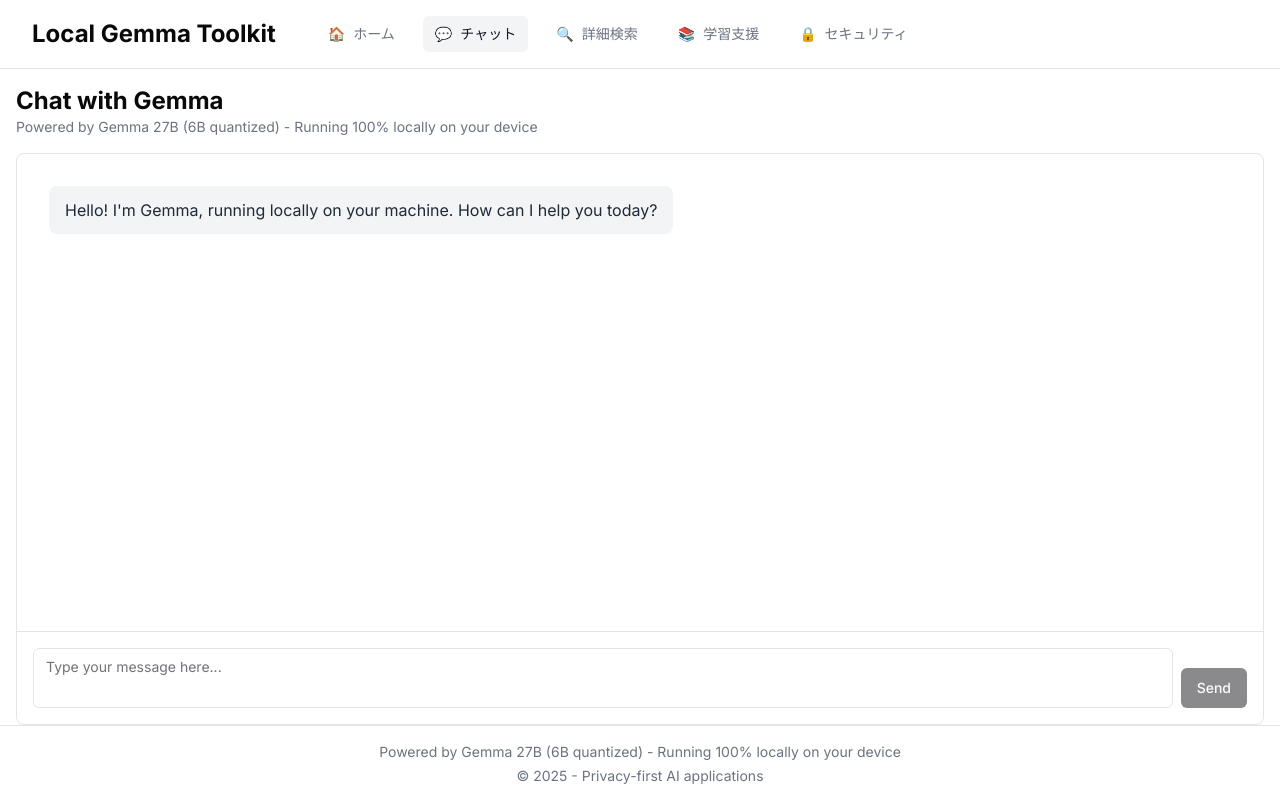
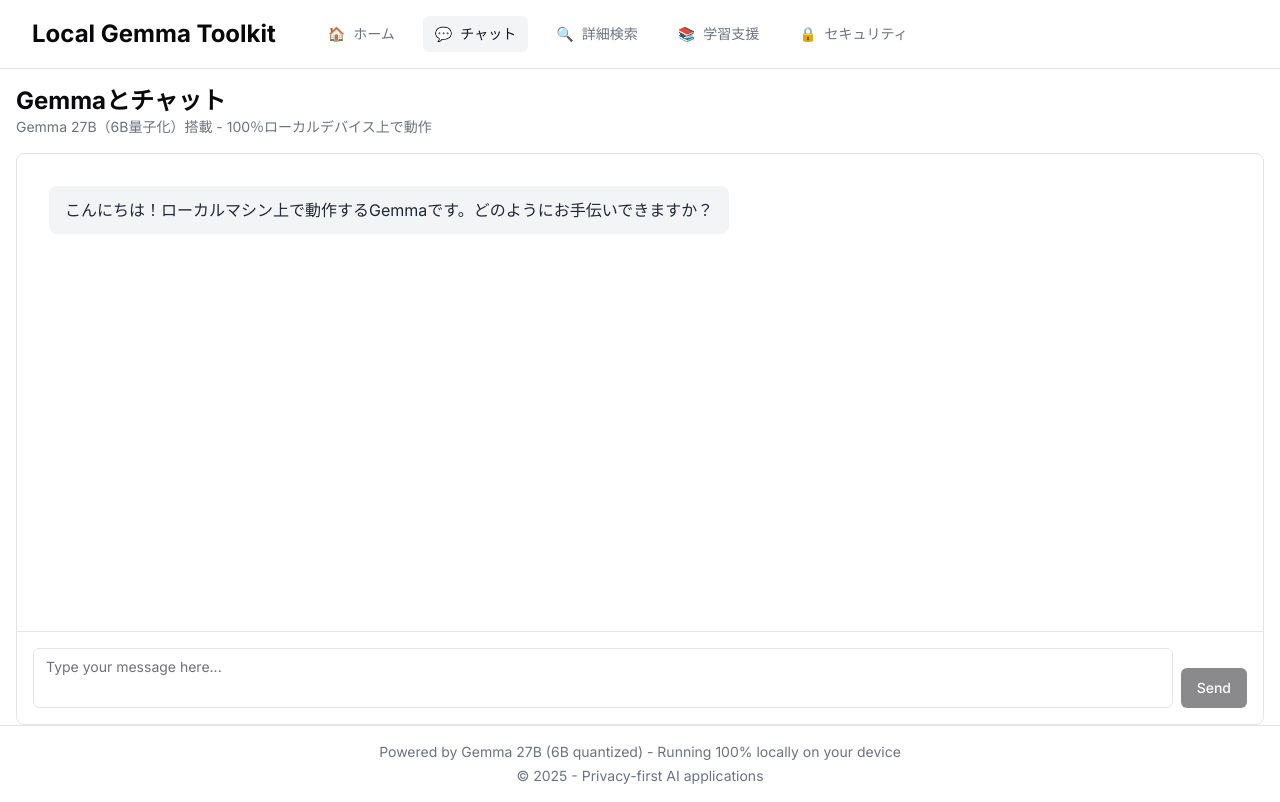
Before and after one commit to ZundamonnoVRChatkaisetu/local-gemma-toolkit, a Next.js app: page /chat in a window 1280 px wide. Built offline with nearby package versions, Linux system fonts and the light colour scheme.

Commit message:
チャットページのテキストを日本語化

```diff
--- a/src/app/chat/page.tsx
+++ b/src/app/chat/page.tsx
@@ -2,24 +2,24 @@
 import { ChatInterface } from '@/components/chat/chat-interface';
 
 export const metadata: Metadata = {
-  title: 'Chat | Local Gemma Toolkit',
-  description: 'Chat with Gemma 27B (6B quantized) model locally',
+  title: 'チャット | Local Gemma Toolkit',
+  description: 'Gemma 27B（6B量子化）モデルとローカルでチャット',
 };
 
 export default function ChatPage() {
   const initialMessages = [
     {
       role: 'assistant',
-      content: 'Hello! I\'m Gemma, running locally on your machine. How can I help you today?'
+      content: 'こんにちは！ローカルマシン上で動作するGemmaです。どのようにお手伝いできますか？'
     },
   ];
 
   return (
     <div className="container mx-auto px-4 h-[calc(100vh-9rem)] flex flex-col">
       <div className="py-4">
-        <h1 className="text-2xl font-bold">Chat with Gemma</h1>
+        <h1 className="text-2xl font-bold">Gemmaとチャット</h1>
         <p className="text-sm text-gray-500">
-          Powered by Gemma 27B (6B quantized) - Running 100% locally on your device
+          Gemma 27B（6B量子化）搭載 - 100％ローカルデバイス上で動作
         </p>
       </div>
 
```
